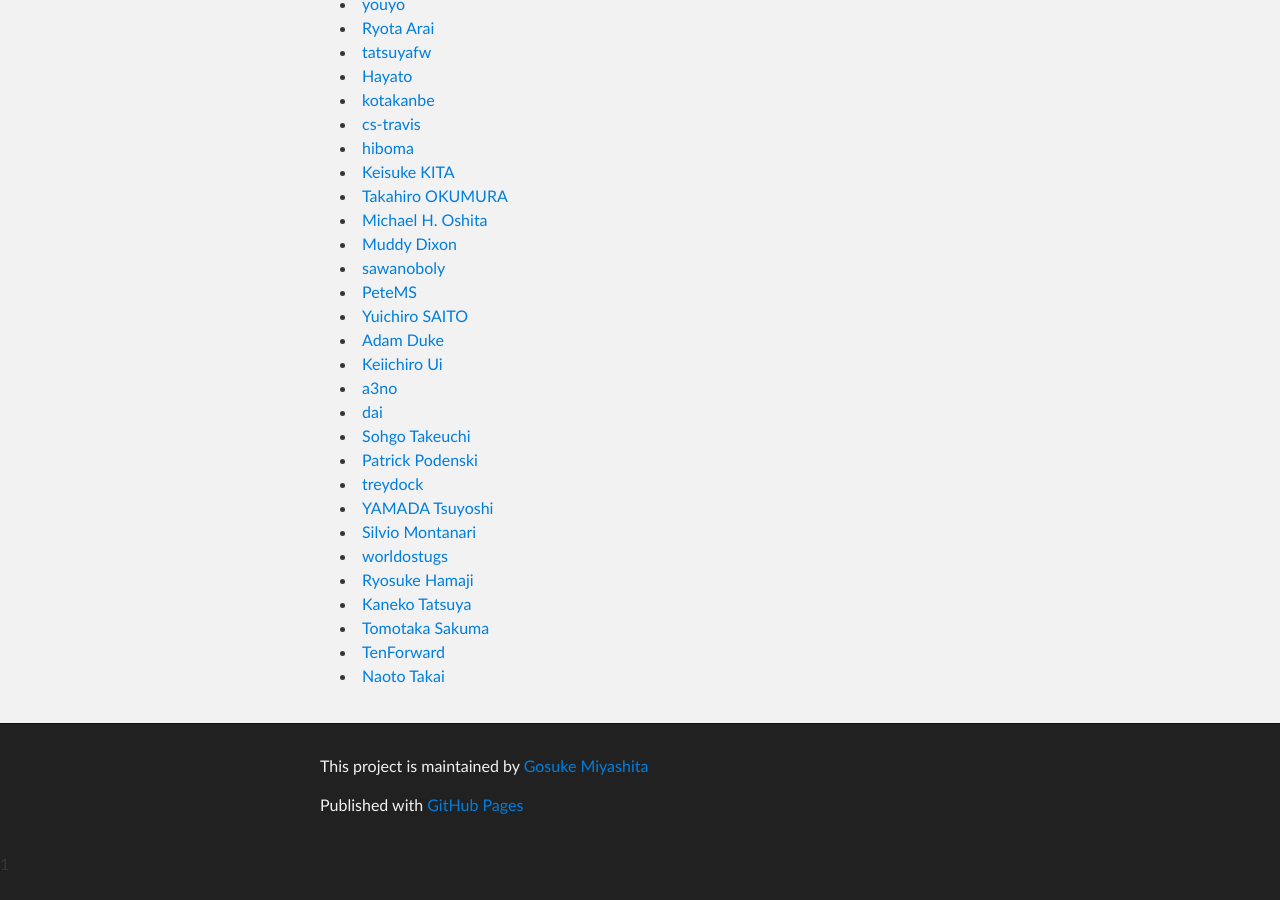
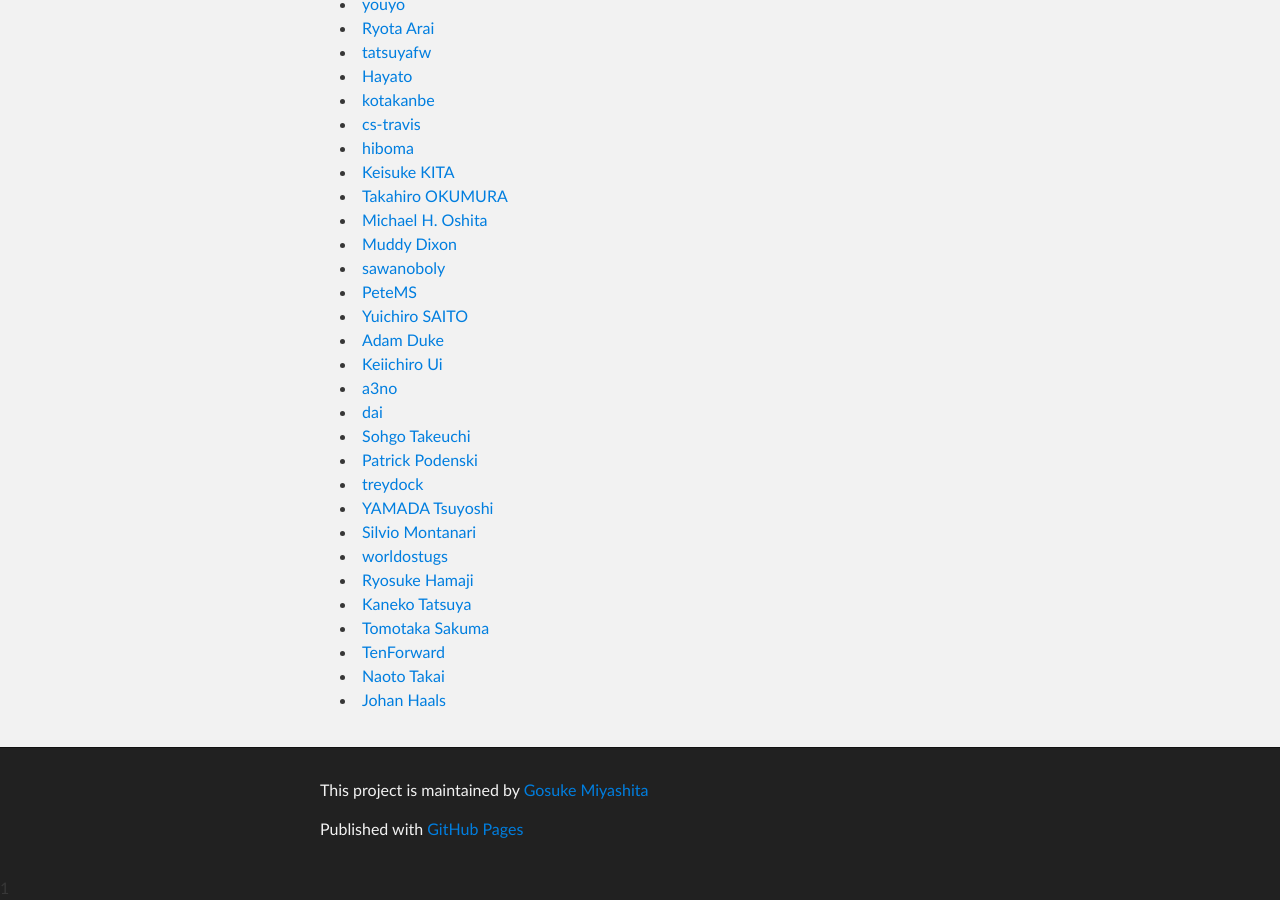
Before and after one commit to serverspec/serverspec.github.io, a Jekyll site: the page built from contributors.md, in a window 1280 px wide and 900 px high, scrolled down 996 px. Built offline with Jekyll 4.4.1, drawn with Linux system fonts in a browser that asks for light colours; Markdown is read by kramdown in place of the engine named in the settings; before the commit the page ends 1872 px from its top, so only the background shows below that.

Commit message:
Add contributor

```diff
--- a/contributors.md
+++ b/contributors.md
@@ -59,3 +59,4 @@ title: Contributors
  * [Tomotaka Sakuma](https://github.com/tmtk75)
  * [TenForward](https://github.com/tenforward)
  * [Naoto Takai](https://github.com/takai)
+ * [Johan Haals](https://github.com/JHaals)
```
